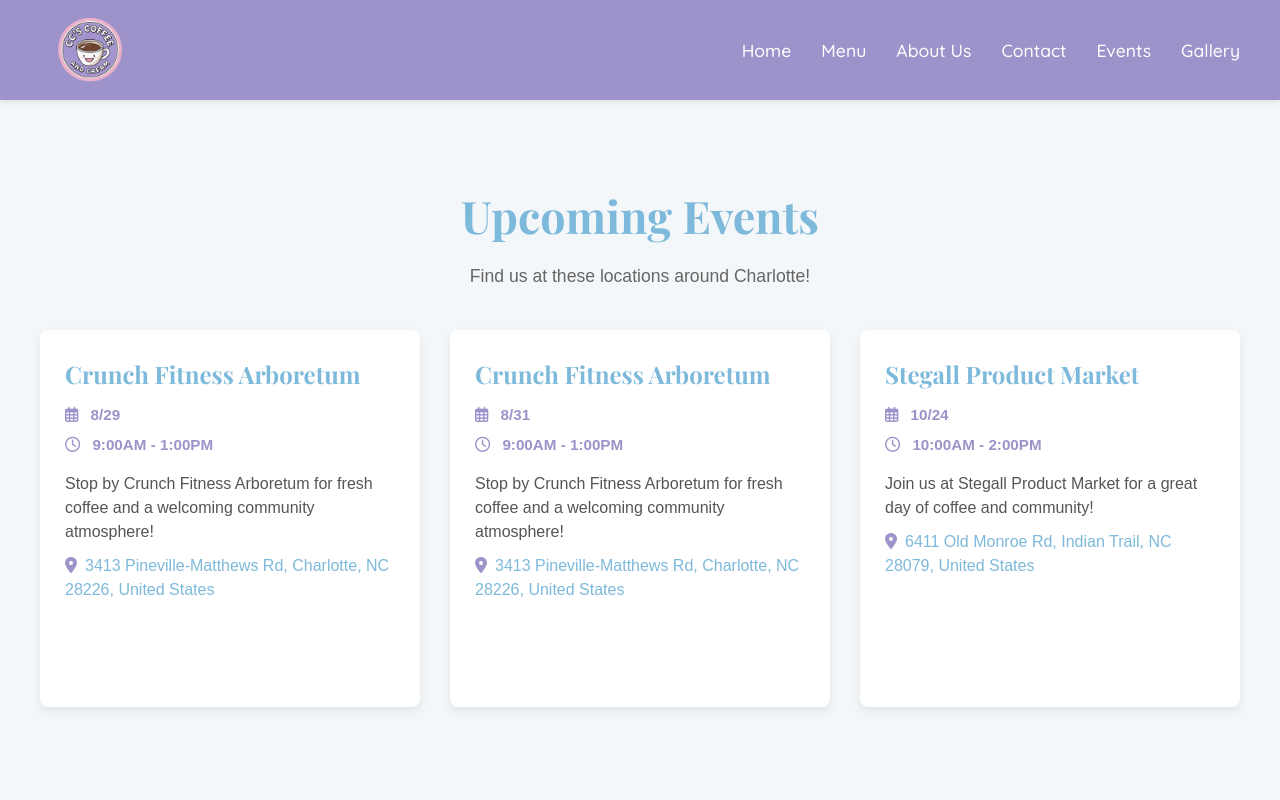
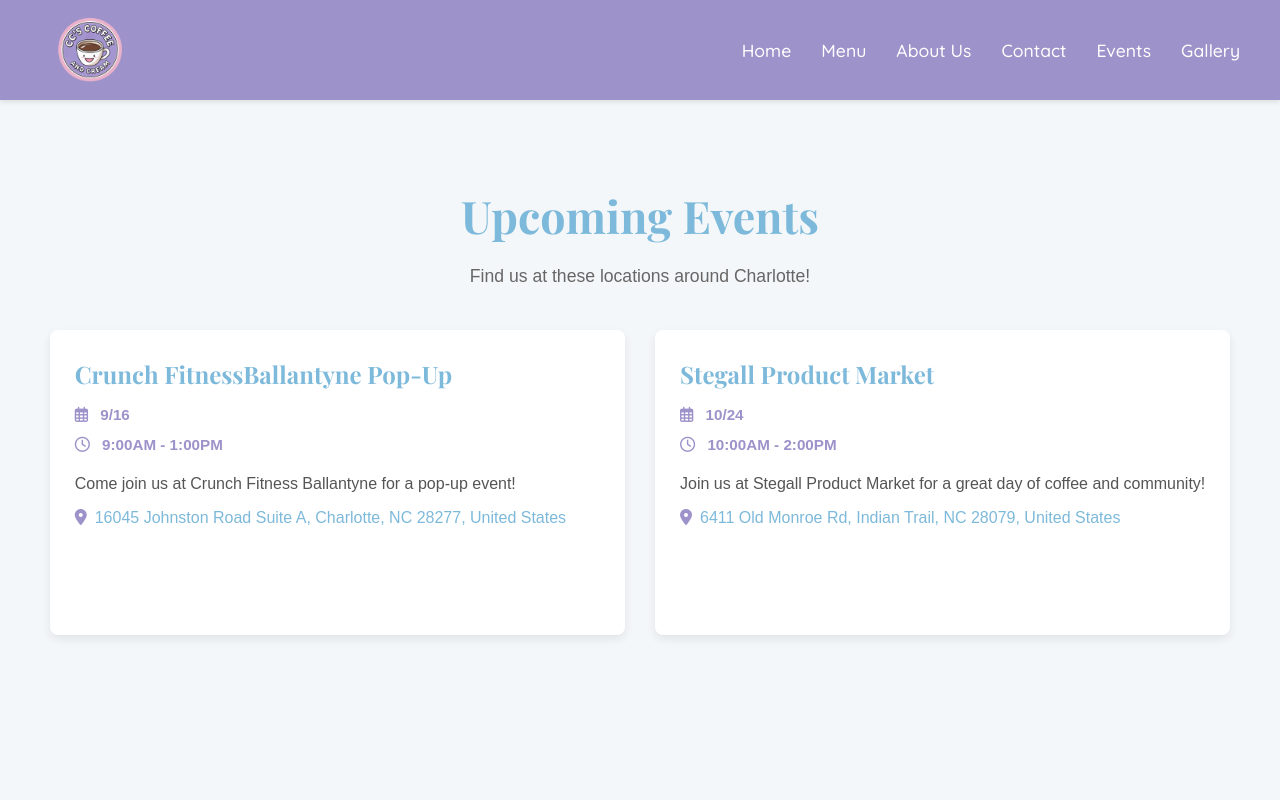
Before and after one commit to ChanningBarnes/ccscoffeeandcream, a React (Create React App) app: page /events in a window 1280 px wide. Shown: the top 800 px of the page. Built offline with nearby package versions, Linux system fonts and the light colour scheme; a web font is replaced by a local one.

Commit message:
update events

```diff
--- a/src/data/eventData.js
+++ b/src/data/eventData.js
@@ -2,22 +2,14 @@
 const events = [
   {
     id: 1,
-    title: 'Crunch Fitness Arboretum',
-    date: '8/29',
+    title: 'Crunch FitnessBallantyne Pop-Up',
+    date: '9/16',
     time: '9:00AM - 1:00PM',
-    description: 'Stop by Crunch Fitness Arboretum for fresh coffee and a welcoming community atmosphere!',
-    address: '3413 Pineville-Matthews Rd, Charlotte, NC 28226, United States'
+    description: 'Come join us at Crunch Fitness Ballantyne for a pop-up event!',
+    address: '16045 Johnston Road Suite A, Charlotte, NC 28277, United States'
   },
   {
     id: 2,
-    title: 'Crunch Fitness Arboretum',
-    date: '8/31',
-    time: '9:00AM - 1:00PM',
-    description: 'Stop by Crunch Fitness Arboretum for fresh coffee and a welcoming community atmosphere!',
-    address: '3413 Pineville-Matthews Rd, Charlotte, NC 28226, United States'
-  },
-  {
-    id: 3,
     title: 'Stegall Product Market',
     date: '10/24',
     time: '10:00AM - 2:00PM',
```
